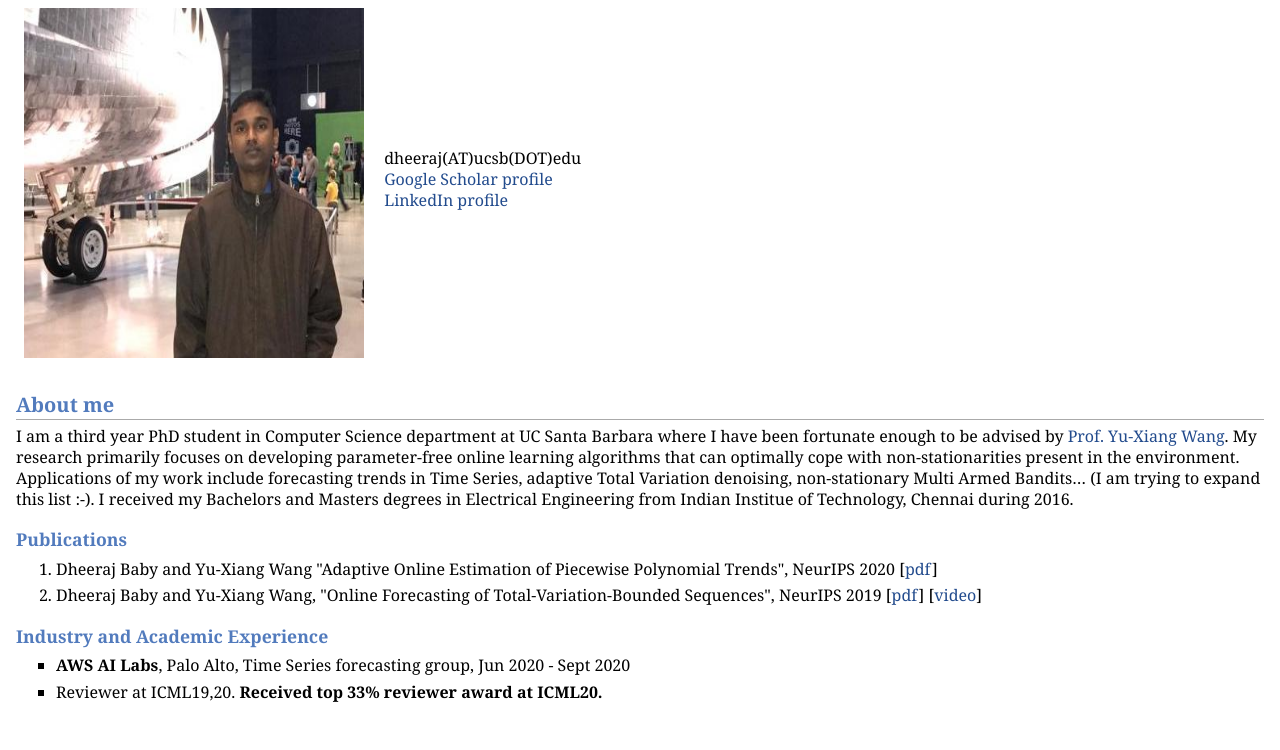
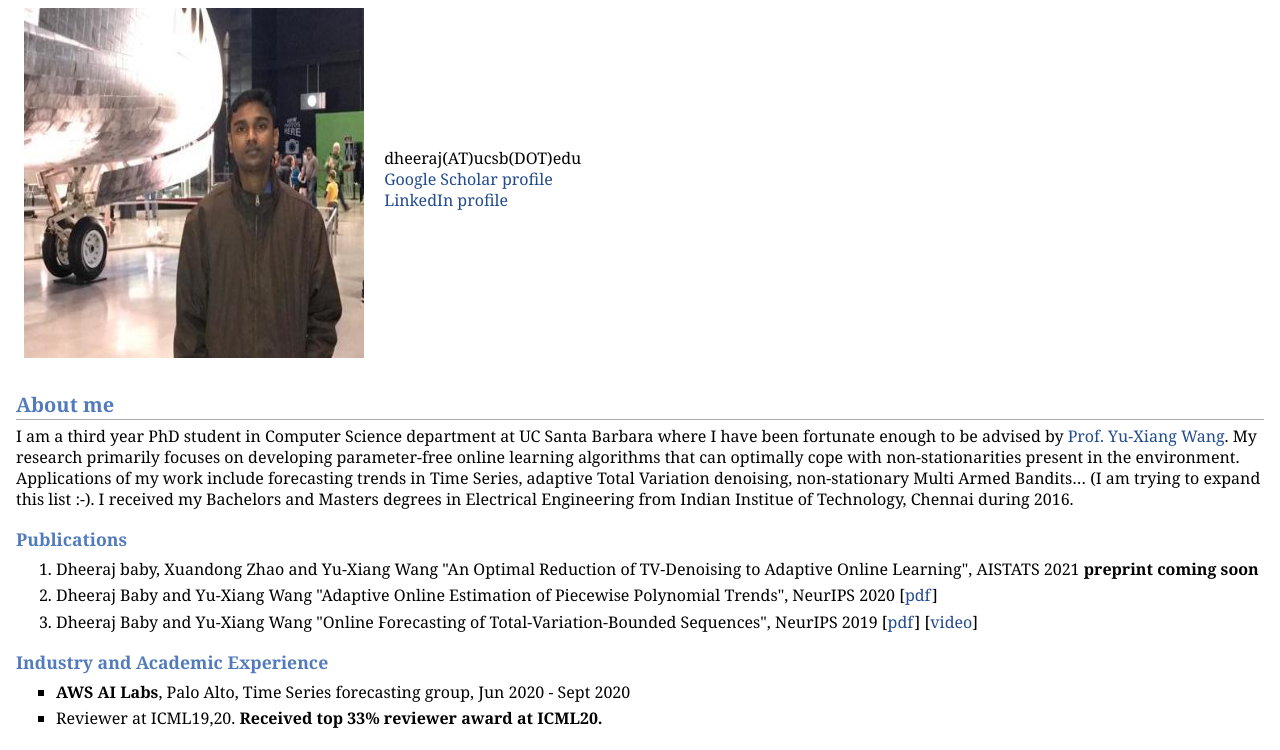
Before and after one commit to Dheeraj-B/dheeraj.github.io, a plain HTML site: page index.html in a window 1280 px wide. Shown: the part 66-816 px from the top of the page. Drawn offline with Linux system fonts and the light colour scheme.

Commit message:
aistats update

```diff
--- a/index.html
+++ b/index.html
@@ -20,9 +20,11 @@
 <p>I am a third year PhD student in Computer Science department at UC Santa Barbara where I have been fortunate enough to be advised by <a href="https://sites.cs.ucsb.edu/~yuxiangw/">Prof. Yu-Xiang Wang</a>. My research primarily focuses on developing parameter-free online learning algorithms that can optimally cope with non-stationarities present in the environment. Applications of my work include forecasting trends in Time Series, adaptive Total Variation denoising, non-stationary Multi Armed Bandits&hellip; (I am trying to expand this list :-). I received my Bachelors and Masters degrees in Electrical Engineering from Indian Institue of Technology, Chennai during 2016.</p>
 <h3>Publications </h3>
 <ol>
+<li><p>Dheeraj baby, Xuandong Zhao and Yu-Xiang Wang "An Optimal Reduction of TV-Denoising to Adaptive Online Learning", AISTATS 2021 <b>preprint coming soon</b></p>
+</li>
 <li><p>Dheeraj Baby and Yu-Xiang Wang "Adaptive Online Estimation of Piecewise Polynomial Trends", NeurIPS 2020 [<a href="https://arxiv.org/pdf/2010.00073.pdf">pdf</a>]</p>
 </li>
-<li><p>Dheeraj Baby and Yu-Xiang Wang, "Online Forecasting of Total-Variation-Bounded Sequences", NeurIPS 2019 [<a href="https://arxiv.org/pdf/1906.03364.pdf">pdf</a>] [<a href="https://slideslive.com/38917673/online-forecasting-of-totalvariationbounded-sequences?ref=speaker-19421-latest">video</a>]</p>
+<li><p>Dheeraj Baby and Yu-Xiang Wang "Online Forecasting of Total-Variation-Bounded Sequences", NeurIPS 2019 [<a href="https://arxiv.org/pdf/1906.03364.pdf">pdf</a>] [<a href="https://slideslive.com/38917673/online-forecasting-of-totalvariationbounded-sequences?ref=speaker-19421-latest">video</a>]</p>
 </li>
 </ol>
 <h3>Industry and Academic Experience</h3>
```
